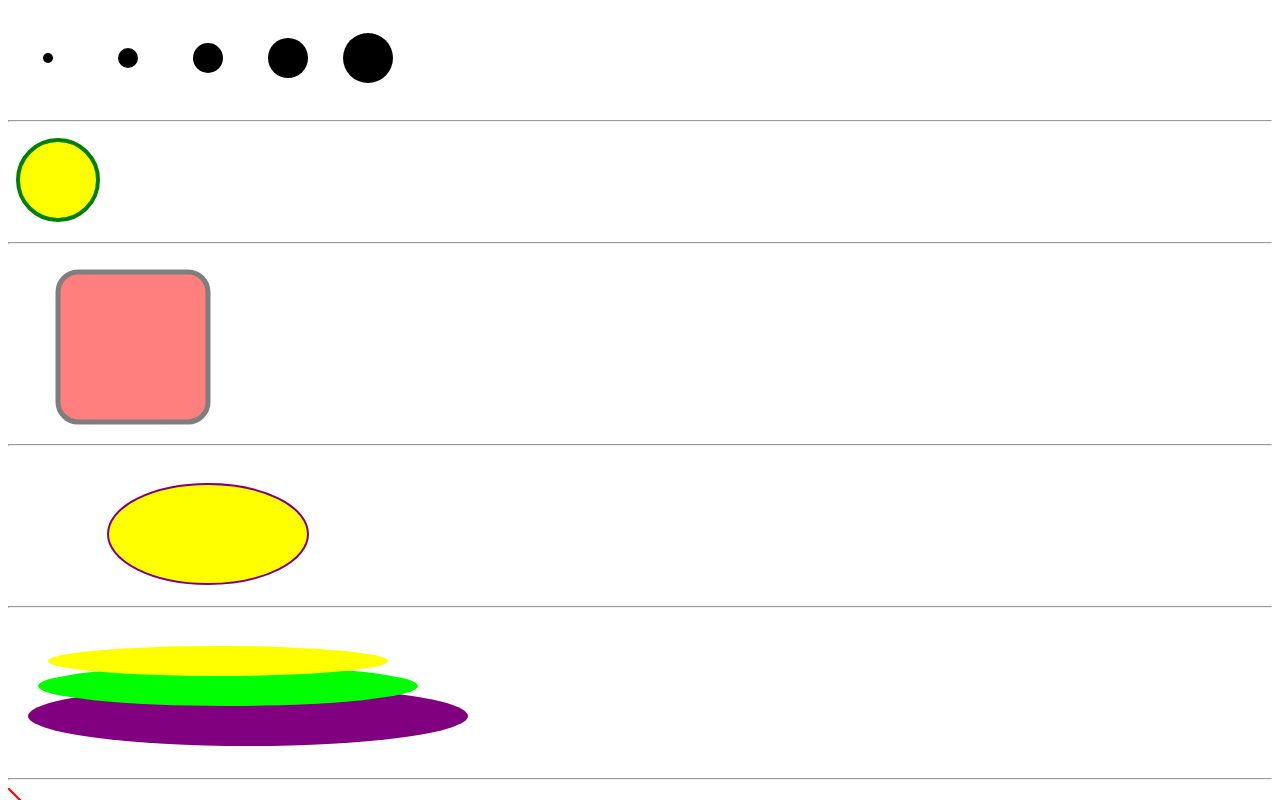
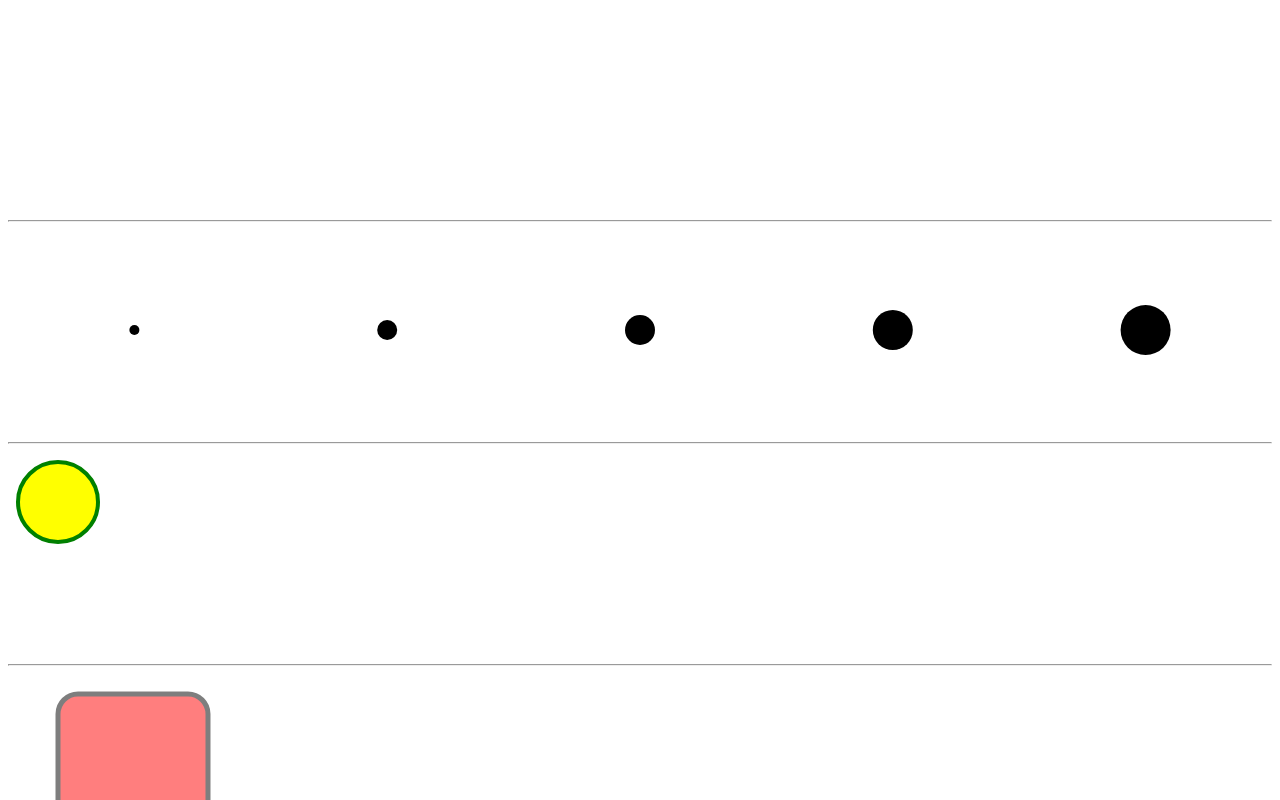
Before and after one commit to adamwbowman/svelte-charts, a Svelte app: page / in a window 1280 px wide. Shown: the top 800 px of the page. Built offline with nearby package versions, Linux system fonts and the light colour scheme.

Commit message:
added to working example

```diff
--- a/src/App.svelte
+++ b/src/App.svelte
@@ -1,6 +1,8 @@
 <script>
+// circle
 	import { circleData } from "./data.js";
 
+// tweening
 	import { tweenData } from "./data.js";
 	import { tweened } from "svelte/motion";
 	const tweenedX = tweened(tweenData.map((d) => d.foo));
@@ -10,28 +12,52 @@
 	const setBar = function () {
 		tweenedX.set(tweenData.map((d) => d.bar));
 	};
+
+// working
+
+
 </script>
 
 <main>
+<!-- working -->
+	<div class="chart">
+		<svg>
+			<!-- y axis -->
+			<g class="axis y-axis">
+				<g class="tick">
+					<line x2="100%"></line>
+					<text y="-4"></text>
+				</g>
+			</g>
+			<g class="axis x-axis">
+				<g class="tick">
+					<line x2="100%" transform=""></line>
+					<text x="" y="-4"></text>
+				</g>
+			</g>
+			<g class="bars">
+				<rect x="" y="" width="" height=""></rect>
+			</g>
+
+		</svg>
+	</div>
+
+	<hr />
+<!-- cirlce -->
 	<svg width="400" height="100">
 	{#each circleData as d}
 		<circle cx={d.x + "%"} cy="50%" r={d.r} fill="black" />
 	{/each}
 	</svg><hr />
-		<!-- Rectangle <rect>
-		Circle <circle>
-		Ellipse <ellipse>
-		Line <line>
-		Polyline <polyline>
-		Polygon <polygon>
-		Path <path> -->
 	<svg width="100" height="100">
 		<circle cx="50" cy="50" r="40" stroke="green" stroke-width="4" fill="yellow" />
 	</svg><hr />
+<!-- rectangle -->
 	<svg width="400" height="180">
 		<rect x="50" y="20" rx="20" ry="20" width="150" height="150"
 		style="fill:red;stroke:black;stroke-width:5;opacity:0.5" />
 	</svg><hr />
+<!-- ellipse -->
 	<svg height="140" width="500">
 		<ellipse cx="200" cy="80" rx="100" ry="50"
 		style="fill:yellow;stroke:purple;stroke-width:2" />
@@ -41,9 +67,11 @@
 		<ellipse cx="220" cy="70" rx="190" ry="20" style="fill:lime" />
 		<ellipse cx="210" cy="45" rx="170" ry="15" style="fill:yellow" />
 	</svg><hr />
+<!-- line -->
 	<svg height="210" width="500">
 		<line x1="0" y1="0" x2="200" y2="200" style="stroke:rgb(255,0,0);stroke-width:2" />
 	</svg><hr />
+<!-- polygon -->
 	<svg height="250" width="500">
 		<polygon points="220,10 300,210 170,250 123,234" style="fill:lime;stroke:purple;stroke-width:1" />
 	</svg><hr />
@@ -51,12 +79,15 @@
 		<polyline points="20,20 40,25 60,40 80,120 120,140 200,180"
 		style="fill:none;stroke:black;stroke-width:3" />
 	</svg><hr />
+<!-- path -->
 	<svg height="210" width="400">
 		<path d="M150 0 L75 200 L225 200 Z" />
 	</svg><hr />
+<!-- text -->
 	<svg height="60" width="200">
 		<text x="0" y="15" fill="red" transform="rotate(30 20,40)">I love SVG</text>
 	</svg><hr />
+<!-- drawing -->
 	<svg height="80" width="300">
 		<g fill="none" stroke="black">
 			<path stroke-width="2" d="M5 20 l215 0" />
@@ -71,6 +102,7 @@
 			<path stroke-dasharray="20,10,5,5,5,10" d="M5 60 l215 0" />
 		</g>
 	</svg><hr />
+<!-- tweening -->
 	<button on:click={setFoo}>Foo</button>
 	<button on:click={setBar}>Bar</button>
 	<p> Your values:
@@ -82,6 +114,25 @@
 </main>
 
 <style>
+/* working */
+	.chart {
+			width: 100%;
+			max-width: 500px;
+			margin: 0 auto;
+		}
+		svg {
+			position: relative;
+			width: 100%;
+			height: 200px;
+		}
+		.tick {
+			font-family: Helvetica, Arial;
+			font-size: .725em;
+			font-weight: 200;
+		}
+
+
+
 	@media (min-width: 640px) {
 		main {
 			max-width: none;
```
